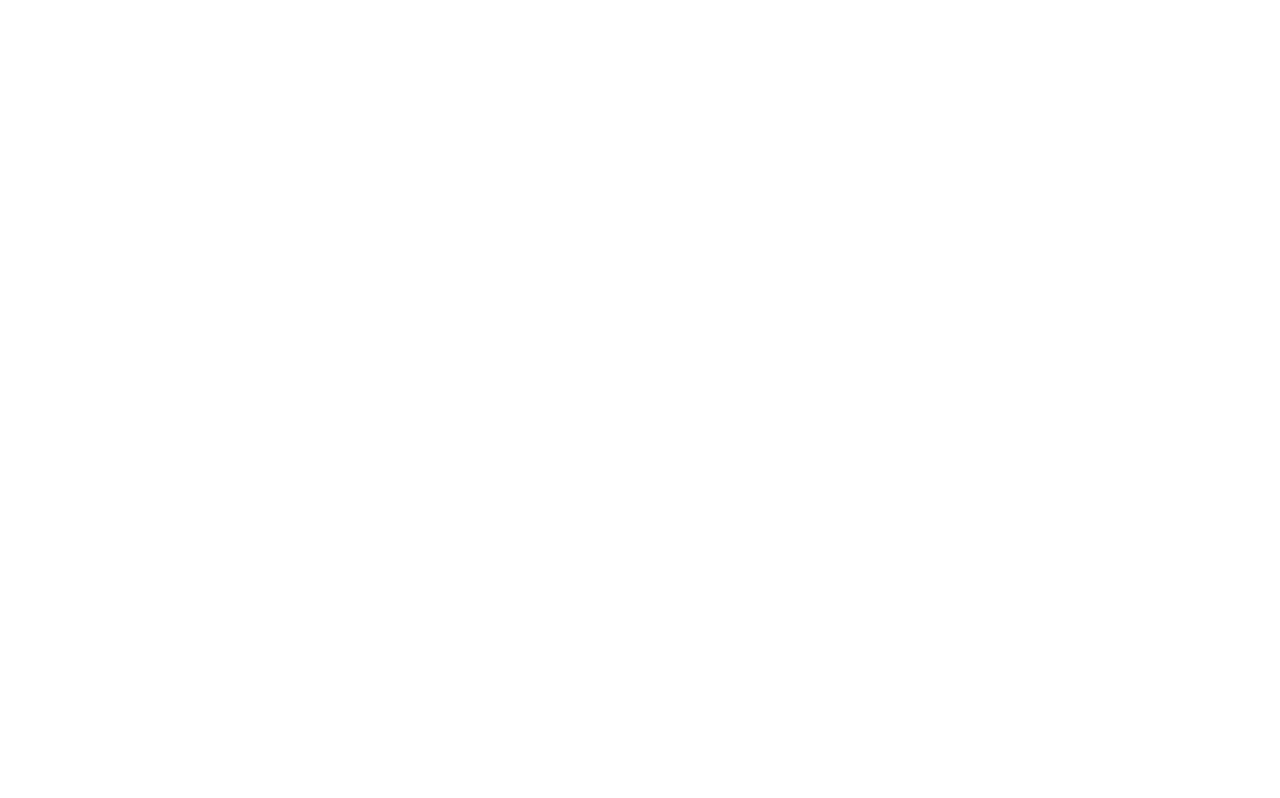
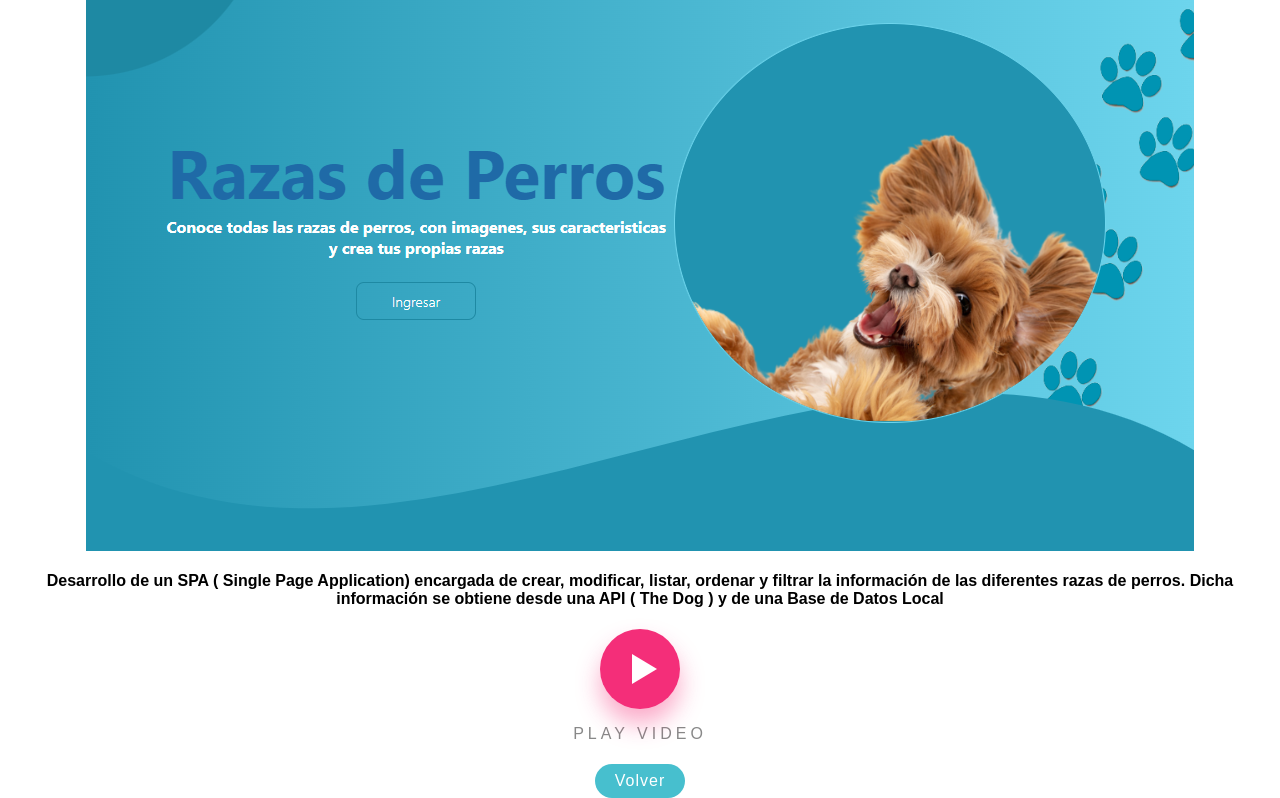
Before and after one commit to leonelborgesdev/portfolio, a React (Create React App) app: page /1 in a window 1280 px wide. Before the commit this address had no page. Shown: the part 186-984 px from the top of the page. Before the commit the page ends 800 px from the top, so only its background shows below. Built offline with nearby package versions, Linux system fonts and the light colour scheme.

Commit message:
soft skills

```diff
--- a/src/App.js
+++ b/src/App.js
@@ -3,12 +3,14 @@
 import { Routes, Route } from "react-router-dom";
 import { Portfolio } from "./components/Portfolio/Portfolio";
 import { BtnVideo } from "./components/Video/BtnVideo";
+import { SoftSkills } from "./components/SoftSkills/SoftSkills";
 
 function App() {
   return (
     <div className="App">
       <Routes>
-        <Route exact path="/" element={<BtnVideo />} />
+        <Route exact path="/" element={<SoftSkills />} />
+        <Route exact path="/:id" element={<BtnVideo />} />
       </Routes>
     </div>
   );
--- a/src/components/Card/Card.jsx
+++ b/src/components/Card/Card.jsx
@@ -1,8 +1,7 @@
 import React from "react";
 import "./Card.css";
-import proy1 from "../../assets/proy1.png";
-import proy1_2 from "../../assets/proy1_2.png";
 import { useSelector } from "react-redux";
+
 export const Card = ({ card, id }) => {
   const { languaje } = useSelector((state) => state);
   return (
@@ -16,8 +15,8 @@
             <img src={card.img2} alt="pr1" width={"380px"} />
             <h2>{card.title}</h2>
             <h3>{card.detail}</h3>
-            <a href="/loQueSea">
-              {languaje === "español" ? "Ir a Video" : "Go to Video"}
+            <a href={`/${card.id}`}>
+              {languaje === "español" ? "Detalle" : "Detail"}
             </a>
           </div>
         </div>
--- /dev/null
+++ b/src/components/SoftSkills/SoftSkills.css
@@ -0,0 +1,12 @@
+.softskills_all{
+    margin: 0;
+    padding: 0;
+    box-sizing: border-box;
+}
+.softskills_body{
+    display: flex;
+    justify-content: center;
+    align-items: center;
+    min-height: 100vh;
+    background: #000;
+}
--- /dev/null
+++ b/src/components/SoftSkills/SoftSkills.jsx
@@ -0,0 +1,25 @@
+import React from "react";
+import "./SoftSkills.css";
+
+export const SoftSkills = () => {
+  return (
+    <div className="softskills_all">
+      <div className="softskills_body">
+        <div className="softskills_container">
+          <div className="loader">
+            <span></span>
+          </div>
+          <div className="loader">
+            <span></span>
+          </div>
+          <div className="loader">
+            <i></i>
+          </div>
+          <div className="loader">
+            <i></i>
+          </div>
+        </div>
+      </div>
+    </div>
+  );
+};
--- a/src/components/Video/BtnVideo.css
+++ b/src/components/Video/BtnVideo.css
@@ -8,7 +8,27 @@
     display: flex;
     justify-content: center;
     align-items: center;
+    flex-direction: column;
     min-height: 100vh;
+}
+.detail{
+    display: flex;
+    justify-content: center;
+    align-items: center;
+    flex-direction: column;
+}
+.btn_play a{
+    display: inline;
+    padding: 8px 20px;
+    color: #fff;
+    margin-top: 5px;
+    letter-spacing: 1px;
+    border-radius: 25px;
+    font-weight: 500;
+    text-decoration: none;
+}
+#blue .btn_play a{
+    background: #47bfce;
 }
 .btn_play{
     position: relative;
--- a/src/components/Video/BtnVideo.jsx
+++ b/src/components/Video/BtnVideo.jsx
@@ -1,9 +1,14 @@
 import React from "react";
 import { useRef } from "react";
 import ReactPlayer from "react-player";
+import { useSelector } from "react-redux";
+import { useParams } from "react-router-dom";
 import "./BtnVideo.css";
 
 export const BtnVideo = () => {
+  const { cards, languaje } = useSelector((state) => state);
+  const { id } = useParams();
+  const card = cards.filter((card) => card.id === id);
   const btnPlayRef = useRef();
   const clipRef = useRef();
   const closeRef = useRef();
@@ -22,20 +27,27 @@
   };
   return (
     <div className="container_all_video">
-      <div className="container_body_video">
+      <div className="container_body_video" id={card[0].color}>
+        <div className="detail">
+          <h1>{card[0].title}</h1>
+          <img src={card[0].img2} alt="pr1" />
+          <h4>{card[0].detail}</h4>
+        </div>
         <div className="btn_play" ref={btnPlayRef} onClick={handleAddClass}>
           <div className="play"></div>
           <p>Play Video</p>
+          <a href={`/`}>{languaje === "español" ? "Volver" : "Back"}</a>
         </div>
         <div className="clip" ref={clipRef}>
-          <iframe
+          <div>Video {card[0].title}</div>
+          {/* <iframe
             width="853"
             height="480"
             src="https://www.youtube.com/embed/6ZD9OhFFKkk"
             allow="accelerometer; autoplay; clipboard-write; encrypted-media; gyroscope; picture-in-picture"
-          ></iframe>
+          ></iframe> */}
           <b className="close" ref={closeRef} onClick={handleRemove}>
-            Close
+            {languaje === "español" ? "Cerrar" : "Close"}
           </b>
         </div>
       </div>
--- a/src/redux/reducer/index.js
+++ b/src/redux/reducer/index.js
@@ -9,6 +9,7 @@
 const initialState = {
   cards: [
     {
+      id: "1",
       color: "blue",
       img: proy1,
       img2: proy1_2,
@@ -17,6 +18,7 @@
         "Desarrollo de un SPA ( Single Page Application) encargada de crear, modificar, listar, ordenar y filtrar la información de las diferentes razas de perros. Dicha información se obtiene desde una API ( The Dog ) y de una Base de Datos Local",
     },
     {
+      id: "2",
       color: "yellow",
       img: BarberApp,
       img2: BarberApp_2,
@@ -25,6 +27,7 @@
         "Desarrollo de una pagina web responsive para una barberia. La cual permite al usuario reservar sus citas con un barbero en especifico, mas un mini ecomerce que le permite al usuario comprar productos de la barberia.",
     },
     {
+      id: "3",
       color: "grey",
       img: proy1,
       img2: proy1_2,
@@ -33,6 +36,7 @@
         "Participe en el desarrollo de una pagina web e-comerce en la que cada usuario puede realizar compras de productos y ofrecer o vender sus productos.",
     },
     {
+      id: "4",
       color: "purple",
       img: Countries,
       img2: Countries_2,
```
